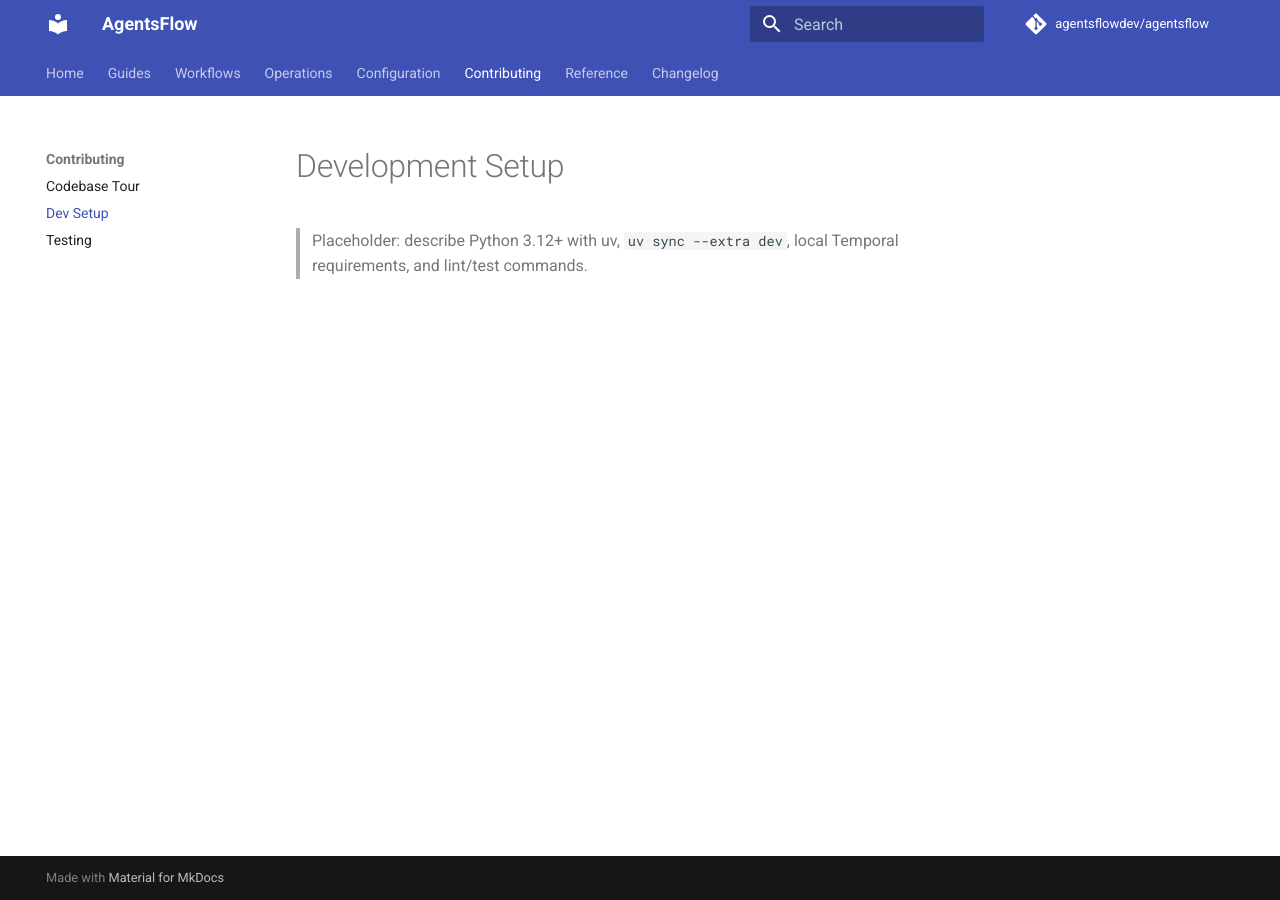
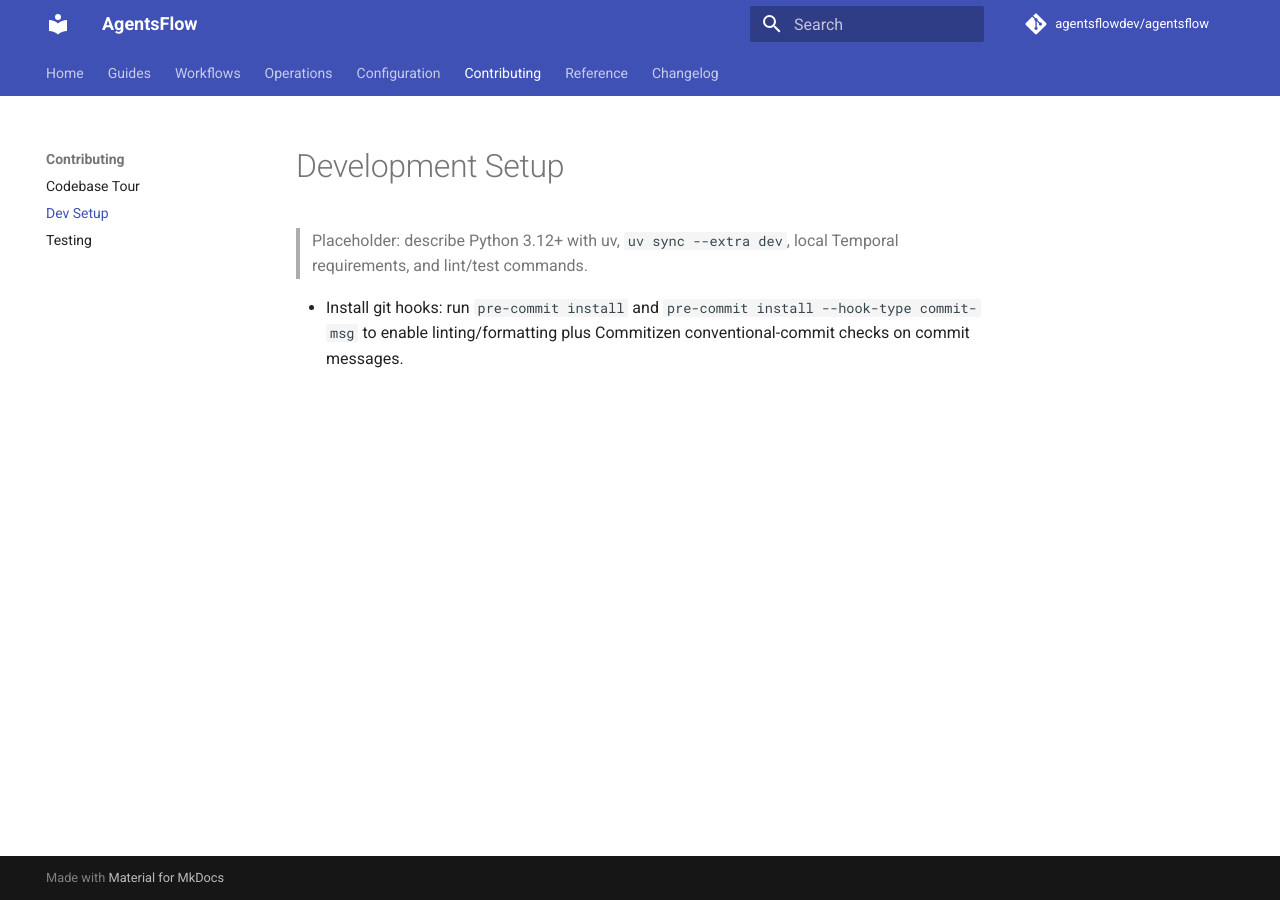
Before and after one commit to agentsflowdev/agentsflow, an MkDocs documentation site: the page built from docs/contributing/dev-setup.md, in a window 1280 px wide. Built offline with MkDocs 1.6.1 and Material for MkDocs 9.7.7, drawn with Linux system fonts in a browser that asks for light colours; comment, search, counter and statistics services are not loaded; the version menu is left out.

Commit message:
Add commitizen commit-msg hook to pre-commit

```diff
--- a/.pre-commit-config.yaml
+++ b/.pre-commit-config.yaml
@@ -13,6 +13,11 @@
       - id: ruff
         args: [ --fix ]
       - id: ruff-format
+  - repo: https://github.com/commitizen-tools/commitizen
+    rev: v1.17.0
+    hooks:
+      - id: commitizen
+        stages: [commit-msg]
   - repo: local
     hooks:
       - id: mypy
--- a/docs/contributing/dev-setup.md
+++ b/docs/contributing/dev-setup.md
@@ -1,3 +1,5 @@
 # Development Setup
 
 > Placeholder: describe Python 3.12+ with uv, `uv sync --extra dev`, local Temporal requirements, and lint/test commands.
+
+- Install git hooks: run `pre-commit install` and `pre-commit install --hook-type commit-msg` to enable linting/formatting plus Commitizen conventional-commit checks on commit messages.
--- a/pyproject.toml
+++ b/pyproject.toml
@@ -64,3 +64,9 @@
 
 [tool.hatch.version]
 source = "uv-dynamic-versioning"
+
+[tool.commitizen]
+name = "cz_conventional_commits"
+version = "0.1.0"
+tag_format = "v$version"
+update_changelog_on_bump = false
```
Also changed, not shown: AGENTS.md (+1 -0 lines).
